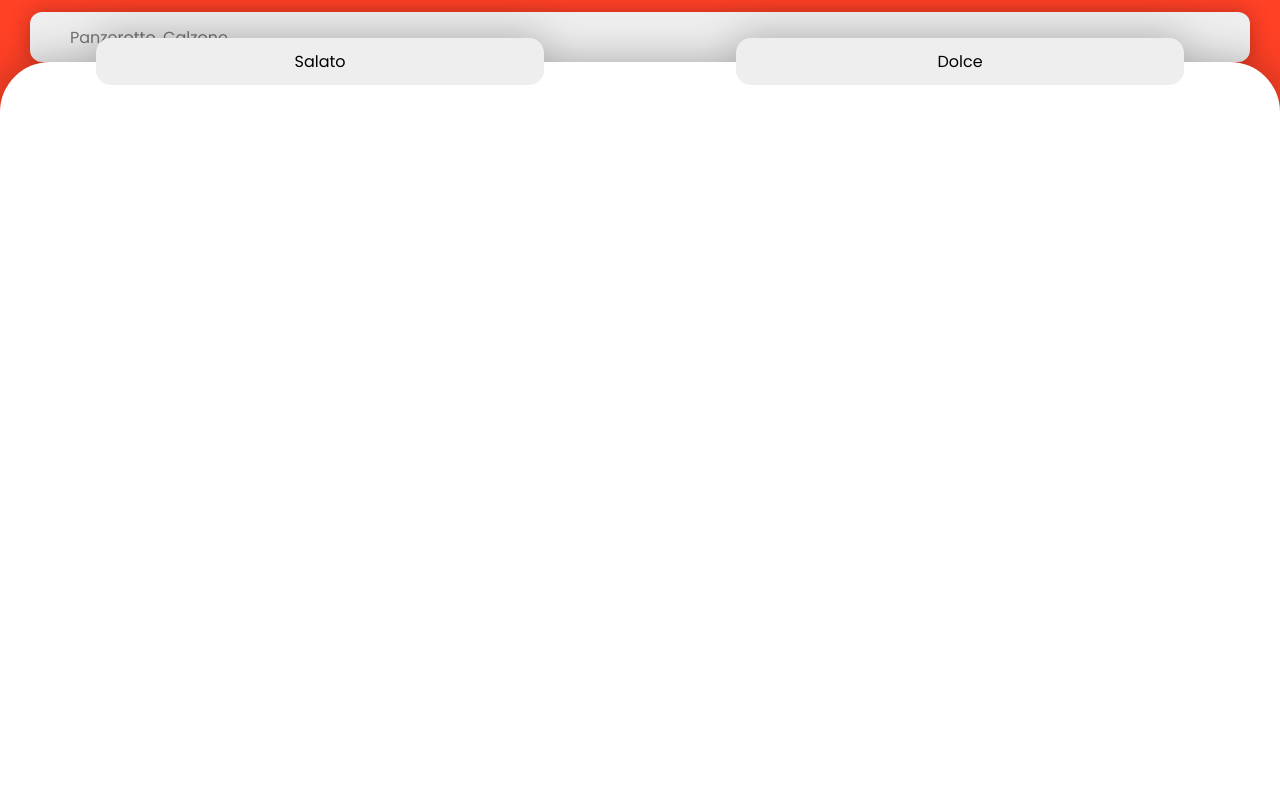
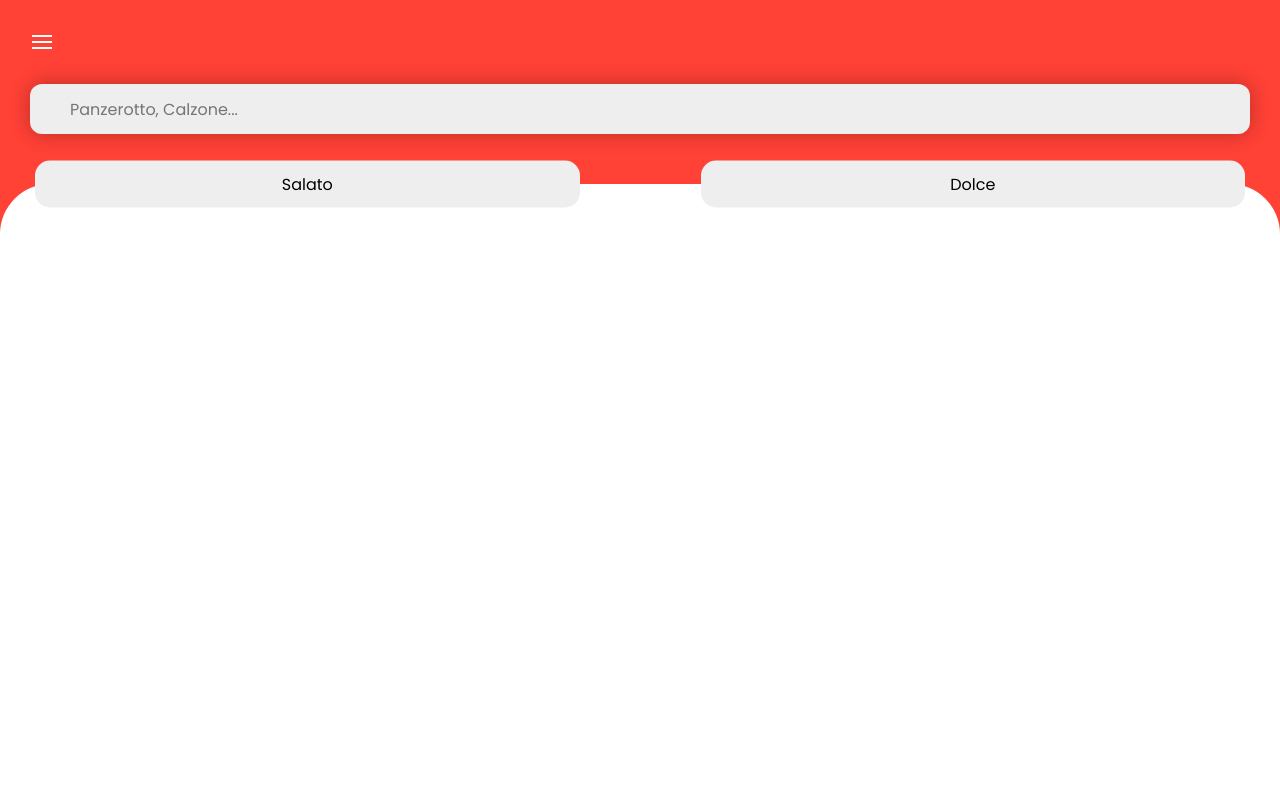
Before and after one commit to JackMarelli/Ordini-Bar, a Django app: page / in a window 1280 px wide. Run offline with Django 3.2, Linux system fonts and the light colour scheme; the visitor is signed in with stand-in values (Sample User, id 1); data that the repository does not hold is empty.

Commit message:
Modificata pagina mainlist sul server, caricata immagine test QR

```diff
--- a/Server/ordinibar/static/ordinibar/css/general.css
+++ b/Server/ordinibar/static/ordinibar/css/general.css
@@ -62,29 +62,21 @@ a {
 }
 
 .icon {
-  margin: 30px 0 30px 30px;
+  margin: 30px;
   user-select: none;
 }
 .content {
-  margin: 0 35px 0 35px;
+  margin: 0 35px;
 }
 
 .cursorpointer {
   cursor: pointer;
 }
 
-.gradient {
-  top:0;
-  width: 100%;
-  height: 50px;
-  border-radius: 50px 50px 0 0;
-  background-image: linear-gradient(to bottom, white, transparent);
-}
-
 .lista {
   display: flex;
   flex-flow: column;
-  height: fit-content;
+  max-height: 90%;
   overflow: auto;
 }
 
@@ -111,6 +103,7 @@ a {
   display: flex;
   flex-flow: column;
   justify-content: space-between;
+  overflow: hidden;
 }
 
 .whitecontainer {
@@ -135,6 +128,10 @@ a {
   width: 100%;
   display: flex;
   justify-content: center;
+}
+
+.trans-50 {
+  transform: translateY(-50%);
 }
 
 .lista .spalma {
@@ -181,36 +178,3 @@ a {
 .underline {
   text-decoration: underline;
 }
-
-/*
-
-.buttons {
-  display: flex;
-  margin: 50px 20px 0 20px;
-  justify-content: space-between;
-}
-
-#conferma,
-#annulla {
-  height: 47px;
-  width: 45%;
-
-  display: flex;
-  justify-content: center;
-  align-items: center;
-
-  border-radius: 15px;
-
-  font-family: "Poppins", sans-serif;
-
-}
-
-#conferma {
-  background-color: var(--red);
-  color: var(--white);
-}
-
-#annulla {
-  background-color: var(--grayE);
-}
-*/
--- a/Server/ordinibar/static/ordinibar/css/mainlist.css
+++ b/Server/ordinibar/static/ordinibar/css/mainlist.css
@@ -3,7 +3,7 @@
 @import url("https://fonts.googleapis.com/css2?family=Poppins&display=swap");
 
 :root {
-  --red: #ff4126;
+  --red: #ff4136;
   --grayA: #aaaaaa;
   --grayC: #c4c4c4;
   --grayD: #dddddd;
@@ -12,29 +12,9 @@
   --white: #ffffff;
 }
 
-.redcontainer {
-    width: 100%;
-    height: 100%;
-    background-color: var(--red);
-
-    display: flex;
-    flex-flow: column;
-    justify-content: space-between;
-  }
-
-  .menubutton {
-    height: 32px;
-    margin: 30px 0 0 30px;
-  }
-
-  .menubutton img {
-    cursor: pointer;
-    visibility: visible;
-  }
-
 .searchbar {
-    margin: -50px 30px 0 30px;
-    height: 50px;
+  margin: 0 30px 50px;
+  min-height: 50px;
 }
 
 .searchbar input {
@@ -43,92 +23,20 @@
   border: none;
   outline: none;
   background-color: var(--grayE);
-    padding-inline: 40px;
+  padding: 0 40px;
   font-size: 16px;
-    font-family: "Poppins", sans-serif;
-    color: var(--black);
   border-radius: 12px;
   box-shadow: 0 0 20px 0 rgba(0, 0, 0, 0.274);
 }
 
-  .whitecontainer {
-    width: 100%;
-    height: 70%;
-    background-color: var(--white);
-    border-radius: 50px 50px 0 0;
-    filter: drop-shadow(0 0 20px rgba(0, 0, 0, 0.300));
-    display: flex;
-    flex-flow: column;
-    justify-content: space-between;
-  }
-
-  .lista {
-    display: flex;
-    flex-flow: column;
-    margin: 0 40px 0 40px;
-    overflow: auto;
-    height: 100%;
-    justify-content: flex-start;
-  }
-
-  .lista .gradient {
-    position: absolute;
-    top:0;
-    left:0;
-    border-radius: 50px 50px 0 0;
-    height: 60px;
-    width: 100%;
-    background-image:  linear-gradient(180deg, rgba(255,255,255,1) 85%, rgba(255,255,255,0.75) 90%, rgba(0,212,255,0) 100%);
-  }
-
 .prodotto {
   width: 100%;
-    height: 100%;;
+  height: 100%;
   font-family: "Poppins", sans-serif;
   display: flex;
   justify-content: space-between;
   align-items: center;
   margin-block: 10px;
-  }
-
-  .buttons {
-    position: relative;
-    top: -24px;
-    z-index: 1000;
-    width: 100%;
-    display: flex;
-    flex-flow: row;
-    justify-content: space-around;
-  }
-
-  #salato, #dolce {
-    background-color: var(--grayE);
-    height: 47px;
-    width: 35%;
-
-    display: flex;
-    justify-content: center;
-    align-items: center;
-
-    border-radius: 15px;
-
-    font-family: "Poppins", sans-serif;
-    cursor: pointer;
-    /*box-shadow: 0 0 20px 0 rgba(0, 0, 0, 0.274);*/
-  }
-
-  #salato:active, #dolce:active {
-    background-color: rgb(207, 207, 207);
-  }
-
-  .prop .nome {
-    font-size: 20px;
-    cursor: pointer;
-  }
-
-  .prop .prezzo {
-    font-size: 16px;
-    color: gray;
 }
 
 .quantity {
--- a/Server/ordinibar/templates/ordinibar/mainlist.html
+++ b/Server/ordinibar/templates/ordinibar/mainlist.html
@@ -12,7 +12,7 @@
   <link rel="stylesheet" href="{%static 'ordinibar/css/mainlist.css'%}" />
   <script src="{% static 'ordinibar/js/animazioni.js' %}"></script>
   <script src="{% static 'ordinibar/js/mainlist.js' %}"></script>
-  <link rel = "shortcut icon" href="{%static 'ordinibar/img/favicon.ico'%}">
+  <link rel="shortcut icon" href="{%static 'ordinibar/img/favicon.ico'%}">
 </head>
 
 <body onload="load_inizio()">
@@ -27,30 +27,35 @@
     </div>
   </div>
   <div class="redcontainer">
-    <div class="menubutton">
-      <img id="menubutton" src="{%static 'ordinibar/img/menuicon.svg'%}" alt="" onclick="overlayTranslateIn()" />
+    <div class="icon">
+      <img id="menubutton" class="cursorpointer" src="{%static 'ordinibar/img/menuicon.svg'%}" alt=""
+        onclick="overlayTranslateIn()" />
     </div>
     <div class="searchbar">
       <input type="text" name="searchbar" id="searchbar" placeholder="Panzerotto, Calzone..."
         oninput="search_element()" />
     </div>
     <div class="whitecontainer">
-      <div class="buttons">
-        <div id="salato" onclick="cambia_tipologia('salato')">Salato</div>
-        <div id="dolce" onclick="cambia_tipologia('dolce')">Dolce</div>
+      <div class="content">
+        <div class="spalma trans-50">
+          <div id="salato" class="btn btngray" onclick="cambia_tipologia('salato')">Salato</div>
+          <div id="dolce" class="btn btngray" onclick="cambia_tipologia('dolce')">Dolce</div>
         </div>
+      </div>
+      <div class="content">
         <div class="lista">
 
         </div>
       </div>
     </div>
-  <div class="done" id = "done">
-    <a href = "/ordine">
+    <div class="done" id="done">
+      <a href="/ordine">
         <div class="redcircle">
           <div class="tick"><img src="{% static 'ordinibar/img/tick.svg' %}" alt="" /></div>
         </div>
       </a>
     </div>
+  </div>
 </body>
 
 </html>
```
Also changed, not shown: other parts of Server/ordinibar/static/ordinibar/css/mainlist.css (+3 -41 lines), Documenti/test-qr.png (added). Lines whose indentation alone changed are shown as unchanged.
